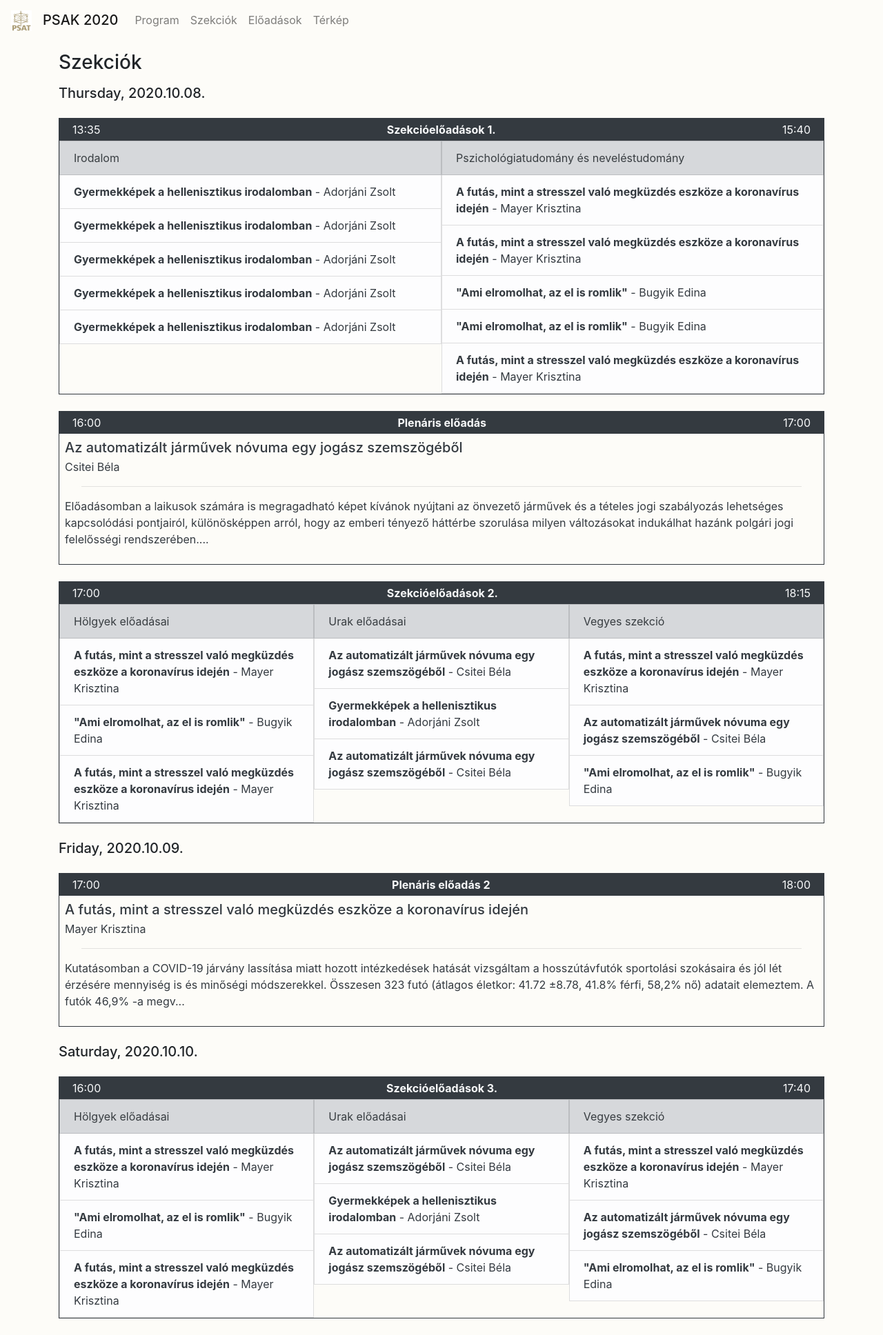
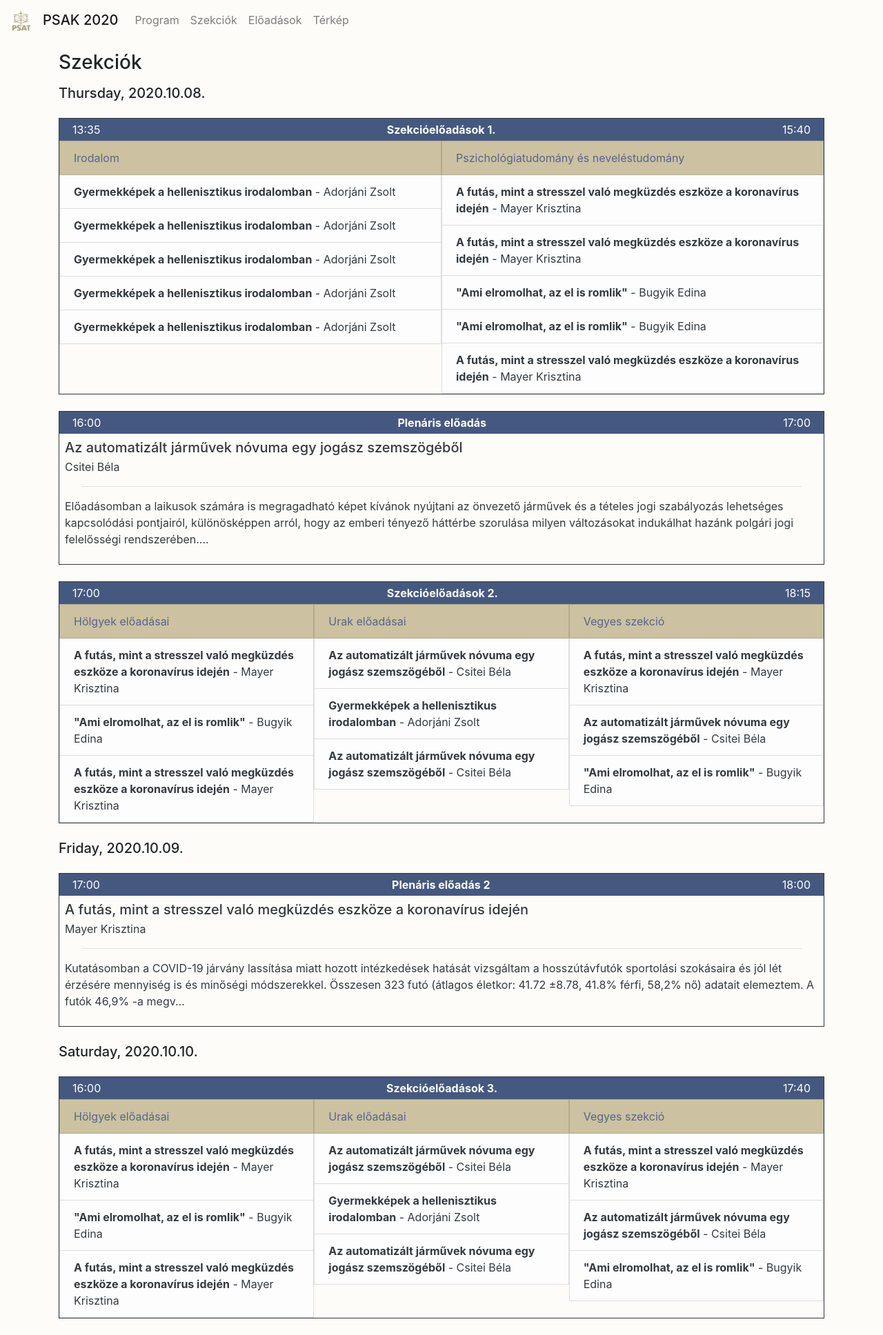
Before and after one commit to hegyhati/psak_2020, a Jekyll site: the page built from sections.html, in a window 1280 px wide. Shown: the whole page at 69% size. Built offline with Jekyll 4.4.1, drawn with Linux system fonts in a browser that asks for light colours.

Commit message:
changes section headers and presentation jombotrom to psat colors #1

```diff
--- a/_includes/head.html
+++ b/_includes/head.html
@@ -24,6 +24,6 @@
   });
   </script>
 
-  <link rel="stylesheet" href="assets/style.css">
+  <link rel="stylesheet" href="{{site.baseurl}}/assets/style.css">
 
 </head>
--- a/_layouts/presentation.html
+++ b/_layouts/presentation.html
@@ -2,8 +2,8 @@
 layout: default
 ---
 
-<div class="jumbotron">
-  <h4>{{page.title}}</h4>
+<div class="jumbotron psat-gold-blue">
+  <h4><b>{{page.title}}</b></h4>
   <p class="lead">{{page.presenter}}</p>
 </div>
 
--- a/assets/style.css
+++ b/assets/style.css
@@ -12,4 +12,17 @@
 a:hover
 {
 	color:#2b406F;
+	text-decoration:none;
 }
+
+.psat-blue-white
+{
+	background: #45587f;
+	color: white;
+}
+
+.psat-gold-blue
+{
+	background: #ccc1a1;
+	color: #55668C;
+}
--- a/sections.html
+++ b/sections.html
@@ -7,7 +7,7 @@
   {% for event in day.events %}
     {% if event.sections or event.presentation %}
       <div class="border border-dark rounded-0 my-4 px-0 mx-0 row" id="{{event.name}}">
-        <div class="col-12 d-flex justify-content-between bg-dark text-light">
+        <div class="col-12 d-flex justify-content-between psat-blue-white">
           <div class="p-1"> {{event.start}} </div>
           <div class="p-1"> <b>{{event.name}}</b> </div>
           <div class="p-1"> {{event.finish}} </div>
@@ -17,7 +17,7 @@
           {% for section in event.sections %}
             <div class="col-sm-{{col}} px-0">
               <div class="list-group rounded-0">
-                <div class="list-group-item list-group-item-secondary">{{section.name}}</div>
+                <div class="list-group-item psat-gold-blue">{{section.name}}</div>
                 {% for presentation_id in section.presentations %}
                 {% for presentation in site.presentations %}
                 {% assign raw_id=presentation.id | remove: "/presentations/" %}
```
